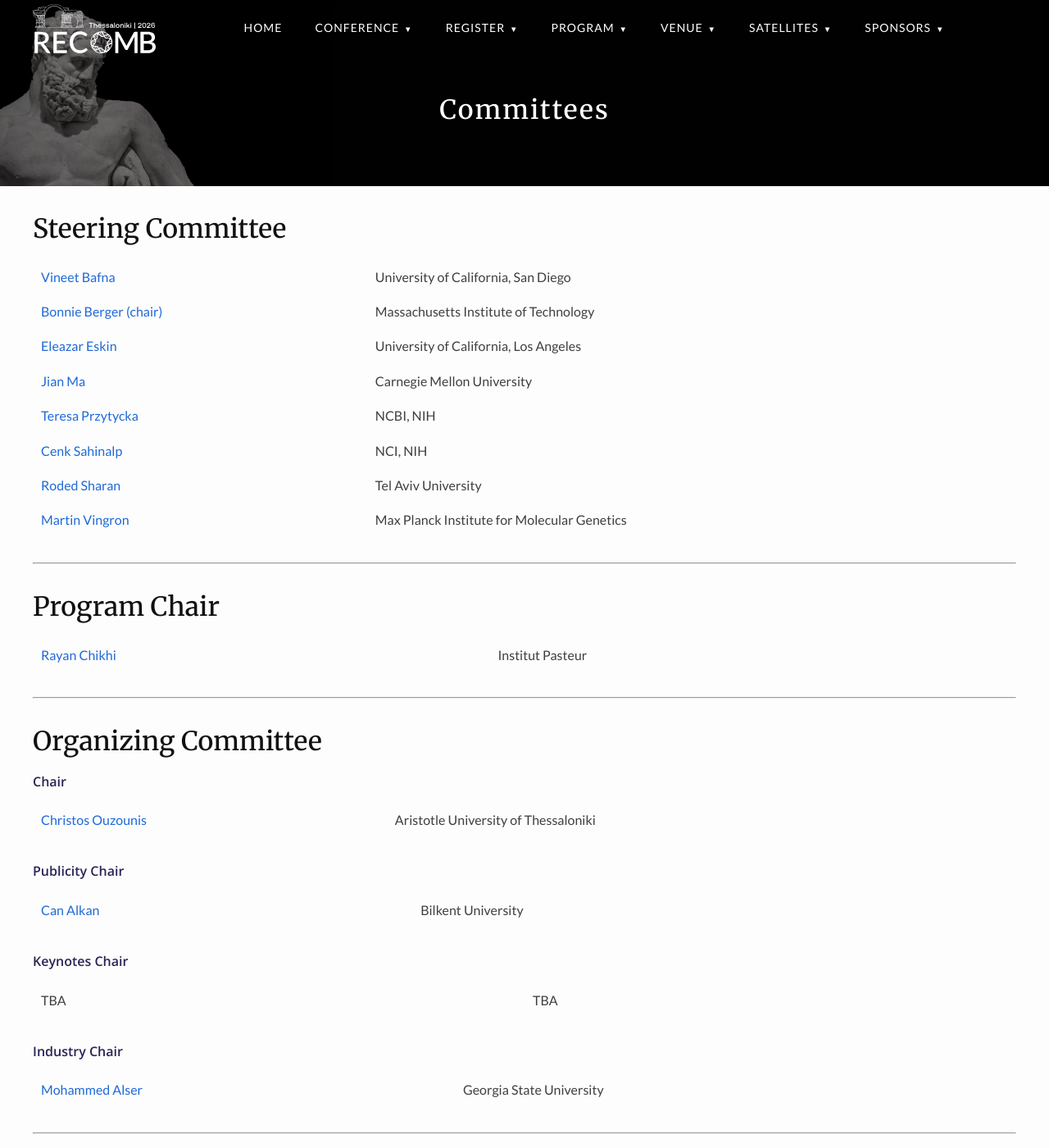
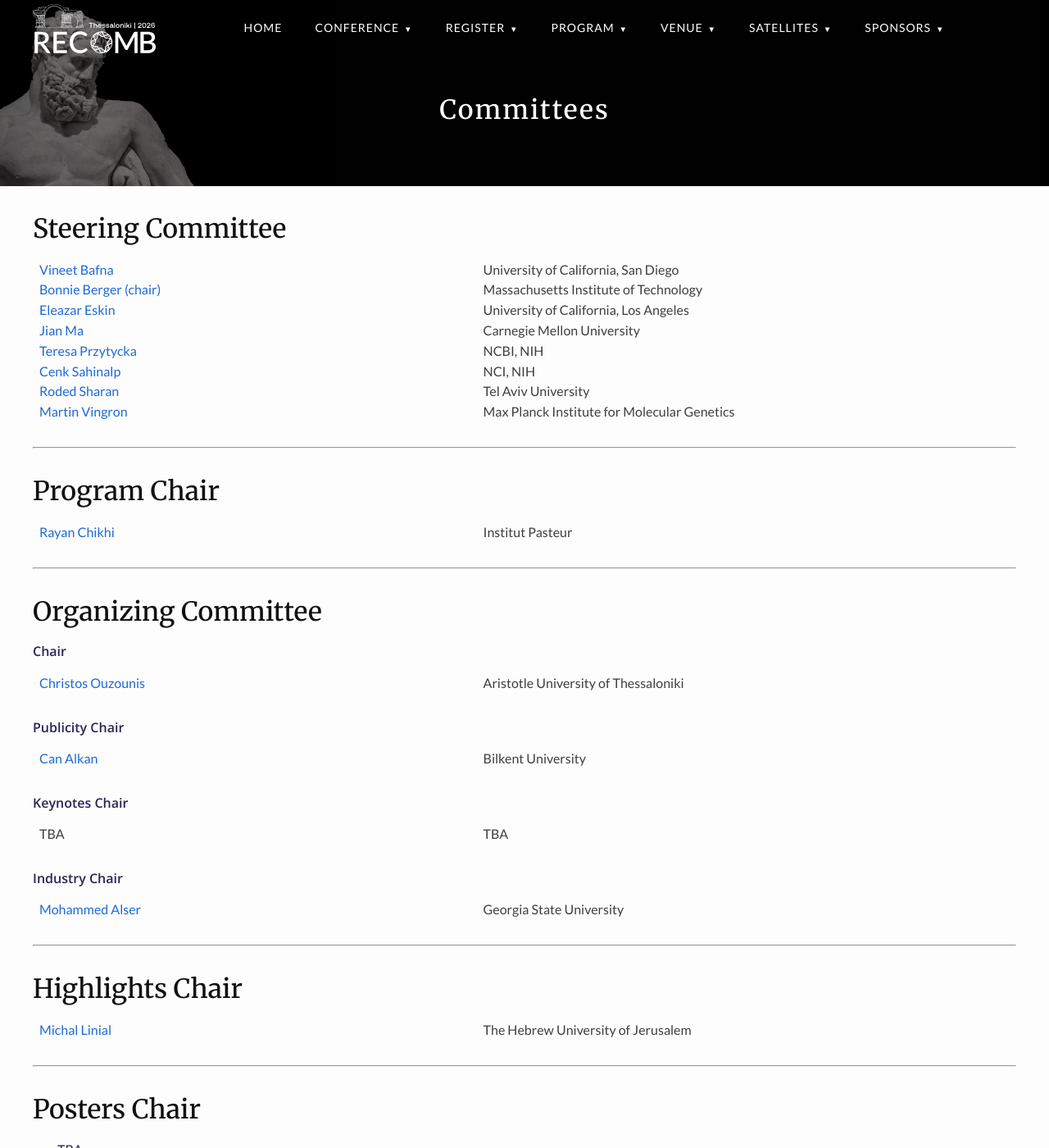
Before and after one commit to recomb-conference/recomb2026, a Jekyll site: the page built from committees.md, in a window 1280 px wide and 1400 px high. Shown: the whole window at 82% size. Built offline with Jekyll 4.4.1, drawn with Linux system fonts in a browser that asks for light colours; nearby versions of some CDN libraries.

Commit message:
Style committees page with compact tables and aligned columns
- Convert Program Committee from bullet list to table format matching RECOMB 2025 style
- Add page-specific CSS for committees page with reduced row spacing (2px padding)
- Fix column alignment with table-layout: fixed (45%/55% split)
- Add page_class front matter support in base layout for page-specific styling

```diff
--- a/_layouts/base.html
+++ b/_layouts/base.html
@@ -3,7 +3,7 @@
 
   {%- include head.html -%}
 
-  <body class="{{ page.layout | default: 'page' }}-page">
+  <body class="{{ page.layout | default: 'page' }}-page{% if page.page_class %} {{ page.page_class }}{% endif %}">
 
     {%- include header.html -%}
 
--- a/_sass/minima/custom-styles.scss
+++ b/_sass/minima/custom-styles.scss
@@ -776,3 +776,25 @@
   }
 
 }
+
+/* Committees Page - Compact Tables with Aligned Columns
+   ========================================================================== */
+.committees-page .post-content table {
+  width: 100%;
+  table-layout: fixed;
+  border-collapse: collapse;
+}
+
+.committees-page .post-content td {
+  padding: 2px 8px;
+  vertical-align: top;
+  line-height: 1.3;
+}
+
+.committees-page .post-content td:first-child {
+  width: 45%;
+}
+
+.committees-page .post-content td:last-child {
+  width: 55%;
+}
```
Also changed, not shown: committees.md (+1 -0 lines).
